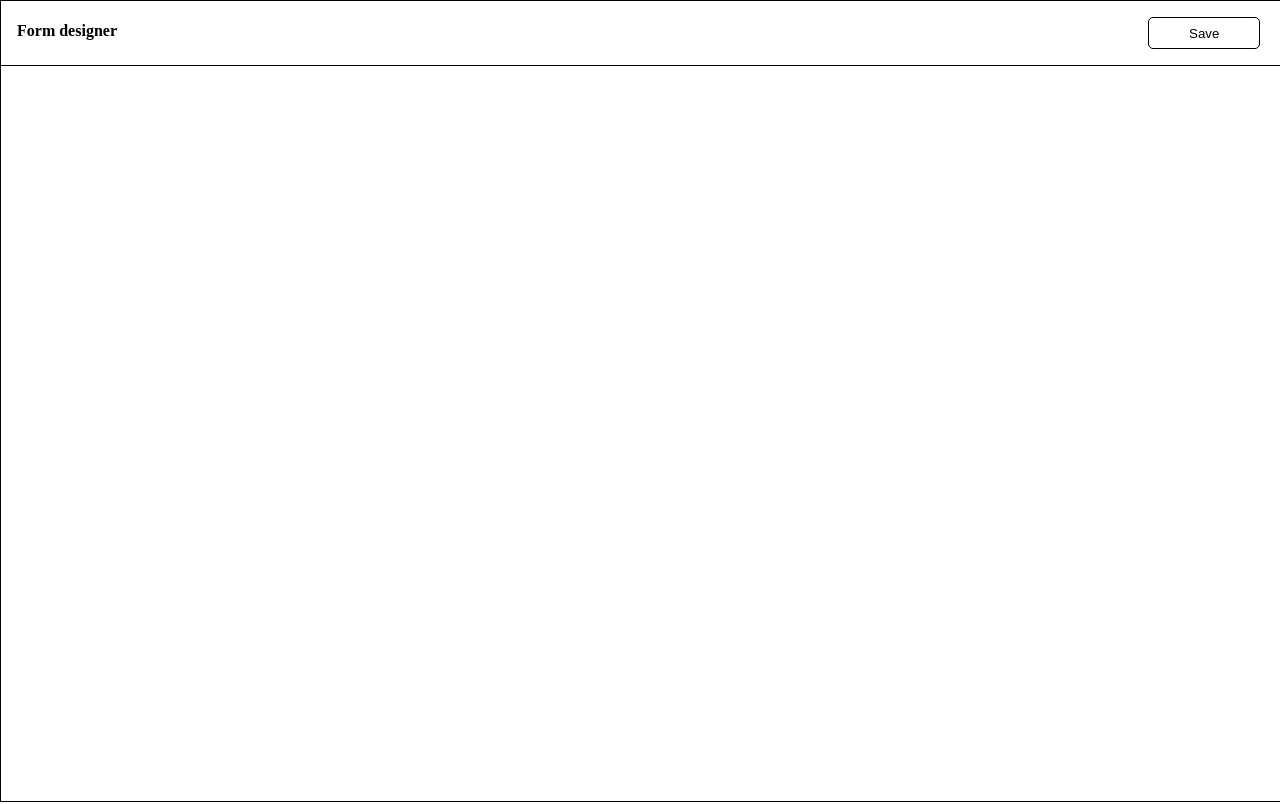
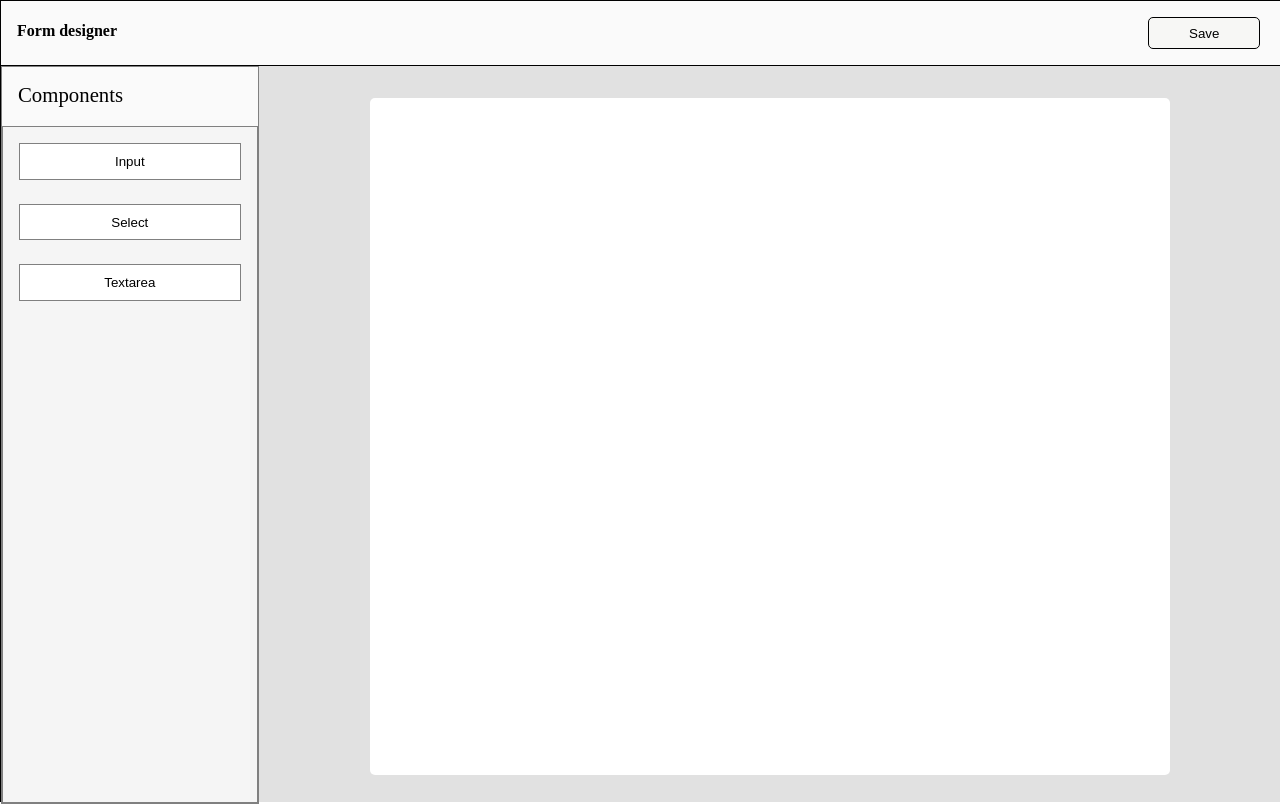
Before and after one commit to tanmay120199/Visual-Form-Designer, a plain HTML site: page index.html in a window 1280 px wide. Drawn offline with Linux system fonts and the light colour scheme.

Commit message:
Created the components tab and did the form container setup

```diff
--- a/index.html
+++ b/index.html
@@ -12,7 +12,19 @@
         <h4>Form designer</h4>
         <button>Save</button>
       </div>
-      <div id="form-designer-main"></div>
+      <div id="form-designer-main">
+        <section id="main-left">
+          <div class="main-left-heading">Components</div>
+          <div class="main-left-components">
+            <button>Input</button>
+            <button>Select</button>
+            <button>Textarea</button>
+          </div>
+        </section>
+        <section id="main-right">
+          <div id="main-form-cont"></div>
+        </section>
+      </div>
     </div>
     <script src="./script.js"></script>
   </body>
--- a/style.css
+++ b/style.css
@@ -1,8 +1,8 @@
-.html{
+.html {
   font-size: 20px;
 }
 
-body{
+body {
   margin: 0;
   padding: 0;
   width: 100vw;
@@ -10,34 +10,99 @@ body{
   overflow: hidden;
 }
 
-#form-designer-container{
-    width: 100%;
+#form-designer-container {
+  min-width: 100%;
   height: 100%;
   border: 1px solid black;
 }
 
-#form-designer-header{
+#form-designer-header {
   display: flex;
   justify-content: space-between;
-    width: 100%;
+  min-width: 100%;
   height: 8%;
   border-bottom: 1px solid black;
+  background-color: #fafafa;
 }
 
-#form-designer-header h4{
+#form-designer-header h4 {
   margin-left: 1rem;
 }
 
-#form-designer-header button{
+#form-designer-header button {
   margin-right: 1.3rem;
   width: 7rem;
   height: 2rem;
   margin-top: 1rem;
-    background-color: white;
+  background-color: #f7f7f5;
   border: 1px solid black;
   border-radius: 5px;
 }
 
-#form-designer-header button:hover{
+#form-designer-header button:hover {
   cursor: pointer;
 }
+
+#form-designer-main {
+  display: flex;
+  min-width: 100%;
+  height: 92%;
+}
+
+#main-left {
+  width: 20%;
+  height: 100%;
+  border: 1px solid gray;
+}
+
+.main-left-heading {
+  width: 100%;
+  height: 8%;
+  box-sizing: border-box;
+  padding: 1rem;
+  font-size: 1.3rem;
+  font-weight: 500;
+  background-color: #fafafa;
+  /* border: 1px solid red; */
+}
+
+.main-left-components {
+  height: 92%;
+  width: 100%;
+  box-sizing: border-box;
+  padding: 1rem;
+  background-color: #f5f5f5;
+  border: 1px solid gray;
+}
+
+.main-left-components button {
+  display: inline-block;
+  width: 100%;
+  height: 2.3rem;
+  margin-bottom: 1.5rem;
+  background-color: #ffffff;
+  border: 1px solid gray;
+}
+
+.main-left-components button:hover {
+  cursor: pointer;
+}
+
+#main-right {
+  width: 80%;
+  height: 100%;
+  box-sizing: border-box;
+  /* padding: 2rem 0rem 4rem 0rem; */
+  background-color: #e1e1e1;
+}
+
+#main-form-cont {
+  height: 92%;
+  width: 50rem;
+  margin: auto;
+  margin-top: 2rem;
+  margin-bottom: 2rem !important;
+  background-color: #ffffff;
+  border-radius: 5px;
+  box-sizing: border-box;
+}
```
Also changed, not shown: utils/data.json (added, +26 -0 lines). Lines whose indentation alone changed are shown as unchanged.
